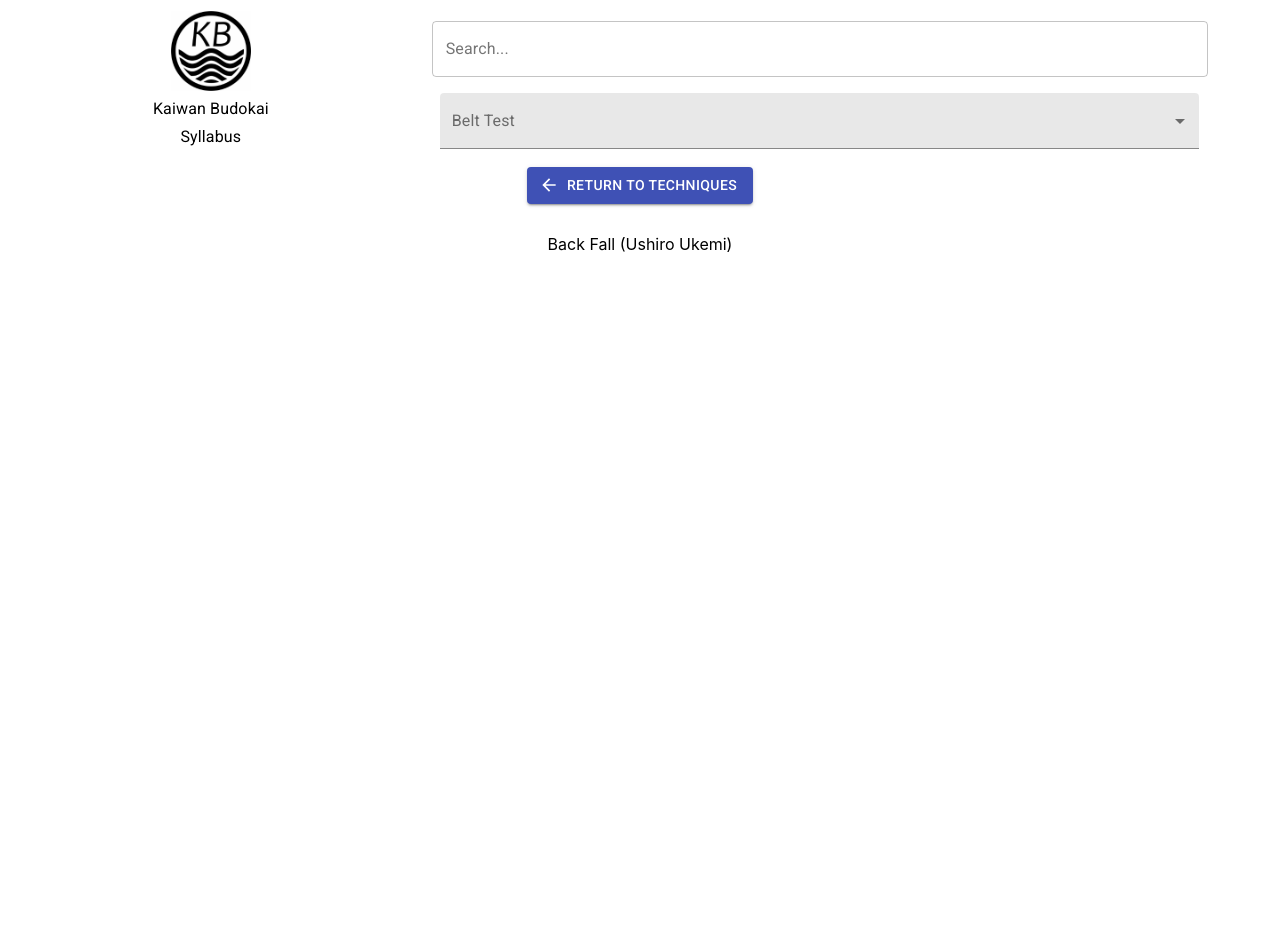
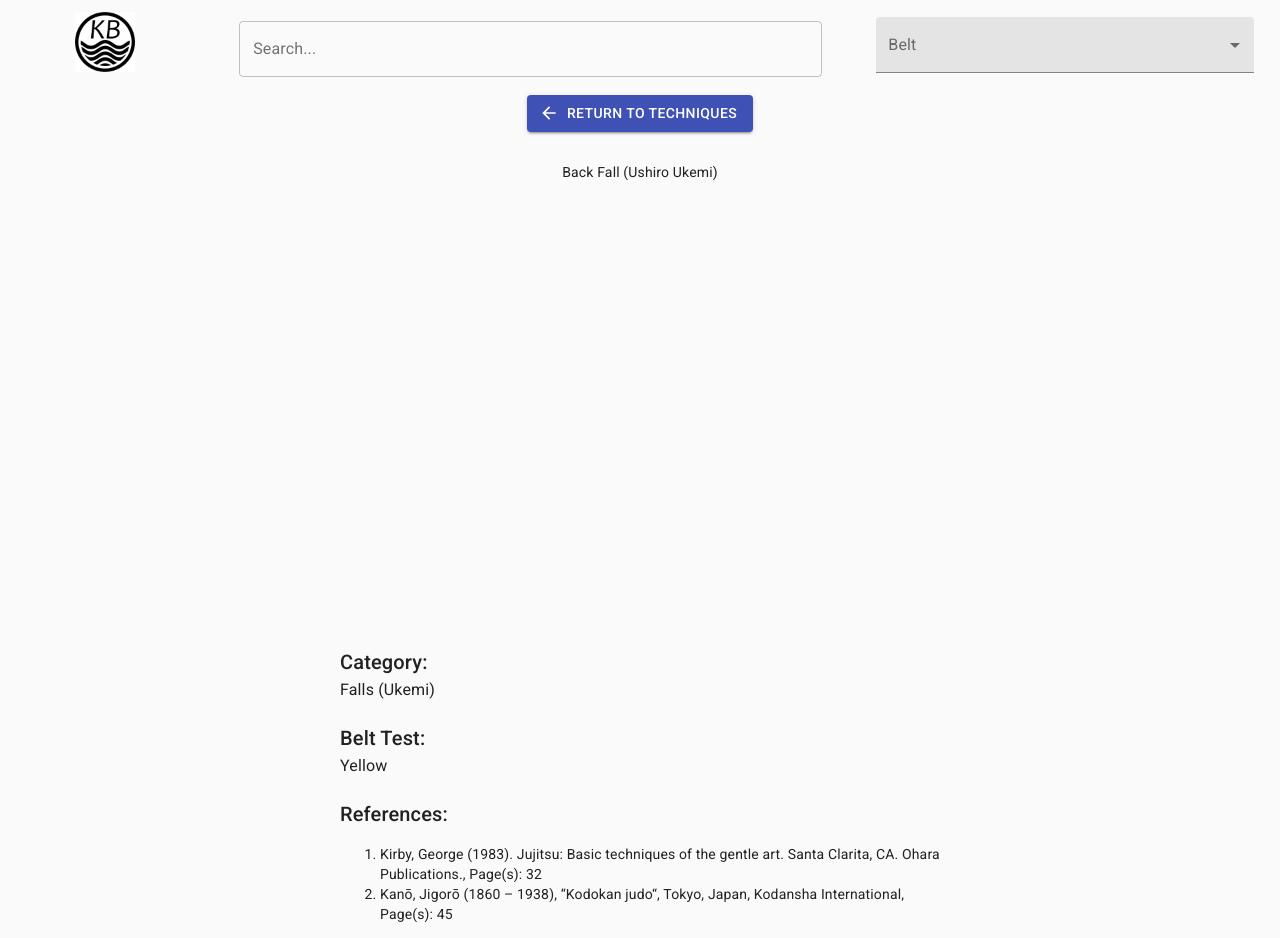
Before and after one commit to dwward/kb-syllabus, a React (Create React App) app: page / in a window 1280 px wide. Both pictures are taken after a click on the button "Back Fall (Ushiro Ukemi)". Before the commit the page ends 800 px from the top, so only its background shows below. Built offline with nearby package versions, Linux system fonts and the light colour scheme.

Commit message:
Adding placeholders and more videos

```diff
--- a/src/App.css
+++ b/src/App.css
@@ -26,8 +26,9 @@
 }
 
 .kblogo {
-    width: 80px;
-    height: 80px;
+    width: 60px;
+    height: 60px;
+    margin-left: 5px;
 }
 
 .techniqueFilter {
@@ -76,4 +77,15 @@
 .maxWidthWrapper {
     max-width: 800px;
 }
+
 /* End Reactplayer */
+
+.detailWrapper {
+    text-align: left;
+    max-width: 600px;
+}
+
+.placeholder {
+    width: 100%;
+    height: auto
+}
--- a/src/App.js
+++ b/src/App.js
@@ -2,10 +2,11 @@ import './App.css';
 import BeltFilter from './BeltFilter'
 import TechniqueFilter from "./TechiniqueFilter";
 import TechniqueList from "./TechniqueList";
-import {Typography} from "@material-ui/core";
+import {Grid} from "@material-ui/core";
 import Data from './data/syllabus.json';
 import React, {useState} from "react";
 import ViewTechnique from "./ViewTechnique";
+import CssBaseline from "@material-ui/core/CssBaseline";
 
 
 function App() {
@@ -52,21 +53,31 @@ function App() {
         return component
     }
 
+
     return (
-        <div className="App">
-            <header className="App-header">
-                <div className={"headerLogo"}>
-                    <img src="./icons/apple-touch-icon.png" className="kblogo" alt="Kaiwan Budokai Logo"></img>
-                    <Typography variant="subtitle1">Kaiwan Budokai</Typography>
-                    <Typography variant="subtitle1">Syllabus</Typography>
-                </div>
-                <div className={"headerControls"}>
-                    <TechniqueFilter keyAutocomplete={keyAutocomplete} filterText={filterText} class="techniqueFilter" />
-                    <BeltFilter beltColor={selectedBelt} filterBelt={filterBelt} class="beltFilter" />
-                </div>
-            </header>
-            {getComponent()}
-        </div>
+        <React.Fragment>
+            <CssBaseline/>
+            <div className="App">
+                <header className="App-header">
+                    <Grid container spacing={1} align={"center"} alignItems={"center"}>
+                        <Grid item xs={2}>
+                            <a href="https://www.kaiwanbudokai.org">
+                                <img src="./icons/apple-touch-icon.png" className="kblogo" alt="Kaiwan Budokai Logo"/>
+                            </a>
+
+                        </Grid>
+                        <Grid item xs={6}>
+                            <TechniqueFilter keyAutocomplete={keyAutocomplete} filterText={filterText}
+                                             class="techniqueFilter"/>
+                        </Grid>
+                        <Grid item xs={4}>
+                            <BeltFilter beltColor={selectedBelt} filterBelt={filterBelt} class="beltFilter"/>
+                        </Grid>
+                    </Grid>
+                </header>
+                {getComponent()}
+            </div>
+        </React.Fragment>
     )
 }
 
--- a/src/BeltFilter.js
+++ b/src/BeltFilter.js
@@ -24,7 +24,7 @@ export default function BeltFilter(props) {
 
     return (
         <FormControl variant="filled" className={classes.formControl}>
-            <InputLabel htmlFor="filled-age-native-simple">Belt Test</InputLabel>
+            <InputLabel htmlFor="filled-age-native-simple">Belt</InputLabel>
             <Select
                 value={props.beltColor}
                 onChange={handleChange}
--- a/src/TechiniqueFilter.js
+++ b/src/TechiniqueFilter.js
@@ -13,6 +13,7 @@ export default function TechniqueFilter(props) {
 
     return (
             <Autocomplete
+                native={"true"}
                 key={props.keyAutocomplete}
                 freeSolo={true}
                 options={syllabus.techniques}
--- a/src/ViewTechnique.js
+++ b/src/ViewTechnique.js
@@ -1,6 +1,7 @@
 import ArrowBackIcon from '@material-ui/icons/ArrowBack';
-import {Button} from "@material-ui/core";
+import {Button, Typography} from "@material-ui/core";
 import ReactPlayer from "react-player";
+import React from "react";
 
 
 export default function ViewTechnique(props) {
@@ -20,10 +21,57 @@ export default function ViewTechnique(props) {
                 </Button>
             </div>
             <p>{props.technique.name}</p>
+                    { props.technique.video &&
             <div className="maxWidthWrapper">
                 <div className="wrapper">
-                    <ReactPlayer className="player" url={props.technique.video}/>
+                        <ReactPlayer className="player" url={props.technique.video} />
                 </div>
+            </div>
+                    }
+            {!props.technique.video &&
+            <img src="/640x360.png" className="placeholder" alt="Video not available" />
+            }
+            <div className="detailWrapper">
+                <Typography variant={"h6"}>Category:</Typography>
+                <Typography variant={"body1"}>{props.technique.categories.join(" > ")}</Typography>
+                <br/>
+                <Typography variant={"h6"}>Belt Test:</Typography>
+                <Typography variant={"body1"}>{props.technique.belt}</Typography>
+                <br/>
+                <Typography variant={"h6"}>References:</Typography>
+                <Typography variant={"body2"}>
+                    {(!props.technique.pages_kirby83 && !props.technique.pages_kirby99 && !props.technique.pages_kodokan97) ? "N/A" : ""
+                    }
+                </Typography>
+                <ol>
+                    {
+                            props.technique.pages_kirby83 &&
+                            <li>
+                                <Typography variant={"body2"}>
+                                    Kirby, George (1983).  Jujitsu: Basic techniques of the gentle art.
+                                    Santa Clarita, CA.  Ohara Publications., Page(s): {props.technique.pages_kirby83}
+                                </Typography>
+                            </li>
+                    }
+                    {
+                        props.technique.pages_kirby99 &&
+                        <li>
+                            <Typography variant={"body2"}>
+                                Kirby, George (1999).  Intermediate techniques of jujitsu, the gentle art.
+                                Santa Clarita, CA.  Ohara Publications., Page(s): {props.technique.pages_kirby99}
+                            </Typography>
+                        </li>
+                    }
+                    {
+                        props.technique.pages_kodokan97 &&
+                        <li>
+                            <Typography variant={"body2"}>
+                                Kanō, Jigorō (1860 – 1938), “Kodokan judo“, Tokyo, Japan, Kodansha International,
+                                Page(s): {props.technique.pages_kodokan97}
+                            </Typography>
+                        </li>
+                    }
+                </ol>
             </div>
         </div>
     );
--- a/src/data/syllabus.json
+++ b/src/data/syllabus.json
@@ -45,7 +45,7 @@
         "Falls (Ukemi)"
       ],
       "belt": "Yellow",
-      "video": "",
+      "video": "https://www.youtube.com/watch?v=JCwK1Ia4jsc",
       "description": "",
       "pages_kirby83": "30",
       "pages_kirby99": "",
@@ -58,7 +58,7 @@
         "Falls (Ukemi)"
       ],
       "belt": "Green",
-      "video": "",
+      "video": "https://www.youtube.com/watch?v=veM5RFdjo0U",
       "description": "",
       "pages_kirby83": "",
       "pages_kirby99": "",
@@ -149,7 +149,7 @@
         "Arm/Hand Techniques (Ude/Te Waza)"
       ],
       "belt": "Green Yellow",
-      "video": "",
+      "video": "https://www.youtube.com/watch?v=AIlTvZb4RlE",
       "description": "",
       "pages_kirby83": "60, 116",
       "pages_kirby99": "",
@@ -335,7 +335,7 @@
         "Pins (Osae-Komi Waza)"
       ],
       "belt": "Yellow",
-      "video": "",
+      "video": "https://www.youtube.com/watch?v=3UnJa3bn0h8",
       "description": "",
       "pages_kirby83": "",
       "pages_kirby99": "",
@@ -349,7 +349,7 @@
         "Pins (Osae-Komi Waza)"
       ],
       "belt": "Green",
-      "video": "",
+      "video": "https://www.youtube.com/watch?v=1GJn6OEyuO4",
       "description": "",
       "pages_kirby83": "",
       "pages_kirby99": "",
@@ -363,7 +363,7 @@
         "Pins (Osae-Komi Waza)"
       ],
       "belt": "Green Yellow",
-      "video": "",
+      "video": "https://www.youtube.com/watch?v=TFClghvGD9w",
       "description": "",
       "pages_kirby83": "",
       "pages_kirby99": "",
@@ -377,7 +377,7 @@
         "Pins (Osae-Komi Waza)"
       ],
       "belt": "Green Yellow",
-      "video": "",
+      "video": "https://www.youtube.com/watch?v=2evEh7OBnBg",
       "description": "",
       "pages_kirby83": "",
       "pages_kirby99": "",
@@ -629,7 +629,7 @@
         "Chokes (Shime Waza)"
       ],
       "belt": "Purple",
-      "video": "",
+      "video": "https://www.youtube.com/watch?v=3VZVUAmiMD8&pp=sAQA",
       "description": "",
       "pages_kirby83": "",
       "pages_kirby99": "",
@@ -1122,7 +1122,7 @@
         "Hip Techniques (Koshi Waza)"
       ],
       "belt": "Purple",
-      "video": "",
+      "video": "https://www.youtube.com/watch?v=M9_7De6A1kk&pp=sAQA",
       "description": "",
       "pages_kirby83": "68",
       "pages_kirby99": "",
@@ -1287,7 +1287,7 @@
         "Hip Techniques (Koshi Waza)"
       ],
       "belt": "Yellow",
-      "video": "",
+      "video": "https://www.youtube.com/watch?v=c-A_nP7mKAc",
       "description": "",
       "pages_kirby83": "64",
       "pages_kirby99": "",
```
Also changed, not shown: public/640x360.png (added), src/util/videos.csv.
